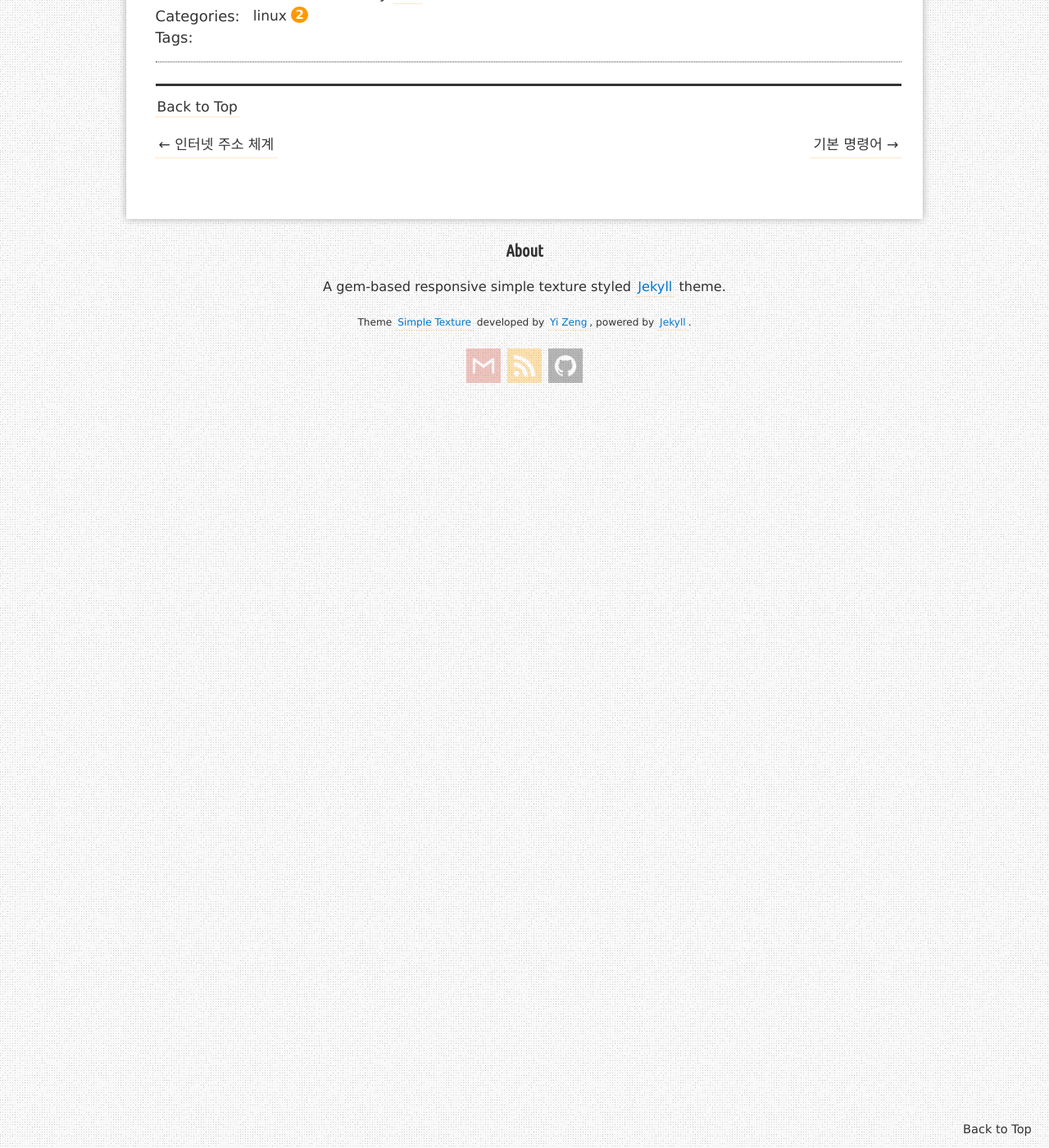
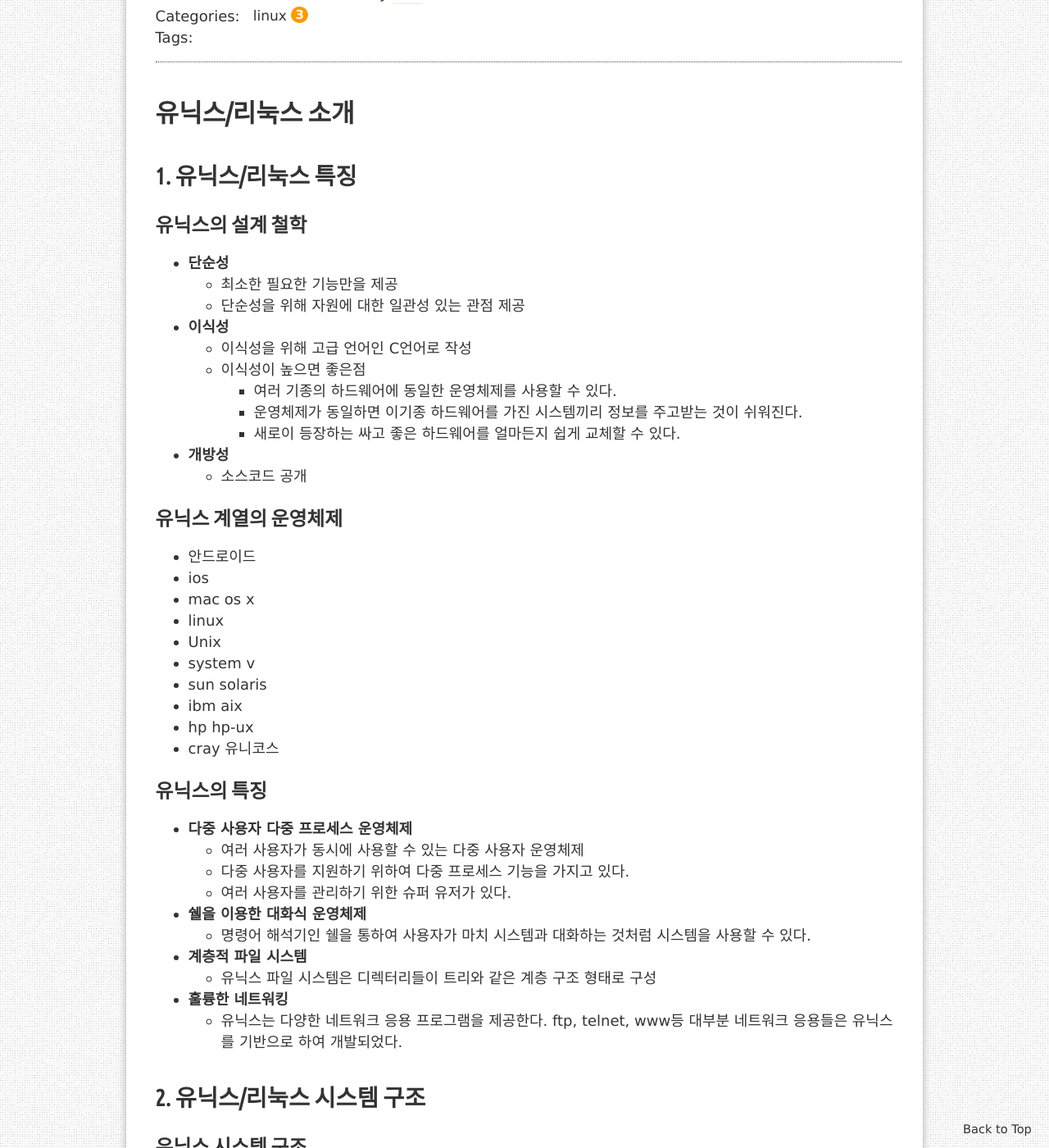
Before and after one commit to llmooon/llmooon.github.io, a Jekyll site: the page built from _posts/linux/2019-10-07-linux,unix 소개.md, in a window 1280 px wide and 1400 px high, scrolled down 215 px. Shown: the whole window at 82% size. Built offline with Jekyll 4.4.1, drawn with Linux system fonts in a browser that asks for light colours; some web fonts are replaced; comment, search, counter and statistics services are not loaded; some of the changed text lies outside the part shown.

Commit message:
update linux post & images

```diff
--- a/_posts/linux/2019-10-07-linux,unix 소개.md
+++ b/_posts/linux/2019-10-07-linux,unix 소개.md
@@ -3,3 +3,102 @@ layout: post
 comments: true
 categories: linux
 ---
+
+
+
+# 유닉스/리눅스 소개
+
+
+
+## 1. 유닉스/리눅스 특징
+
+
+
+### 유닉스의 설계 철학
+
+- **단순성**
+  - 최소한 필요한 기능만을 제공
+  - 단순성을 위해 자원에 대한 일관성 있는 관점 제공
+- **이식성**
+  - 이식성을 위해 고급 언어인 C언어로 작성
+  - 이식성이 높으면 좋은점
+    - 여러 기종의 하드웨어에 동일한 운영체제를 사용할 수 있다.
+    - 운영체제가 동일하면 이기종 하드웨어를 가진 시스템끼리 정보를 주고받는 것이 쉬워진다.
+    - 새로이 등장하는 싸고 좋은 하드웨어를 얼마든지 쉽게 교체할 수 있다.
+- **개방성**
+  - 소스코드 공개
+
+
+
+### 유닉스 계열의 운영체제
+
+- 안드로이드
+- ios
+- mac os x
+- linux
+- Unix
+- system v
+- sun solaris
+- ibm aix
+- hp hp-ux
+- cray 유니코스
+
+
+
+### 유닉스의 특징
+
+- **다중 사용자 다중 프로세스 운영체제**
+  - 여러 사용자가 동시에 사용할 수 있는 다중 사용자 운영체제
+  - 다중 사용자를 지원하기 위하여 다중 프로세스 기능을 가지고 있다.
+  - 여러 사용자를 관리하기 위한 슈퍼 유저가 있다.
+- **쉘을 이용한 대화식 운영체제**
+  - 명령어 해석기인 쉘을 통하여 사용자가 마치 시스템과 대화하는 것처럼 시스템을 사용할 수 있다.
+- **계층적 파일 시스템**
+  - 유닉스 파일 시스템은 디렉터리들이 트리와 같은 계층 구조 형태로 구성
+- **훌륭한 네트워킹**
+  - 유닉스는 다양한 네트워크 응용 프로그램을 제공한다. ftp, telnet, www등 대부분 네트워크 응용들은 유닉스를 기반으로 하여 개발되었다.
+
+
+
+## 2. 유닉스/리눅스 시스템 구조
+
+
+
+### 유닉스 시스템 구조
+
+유닉스의 전체적인 구조는 커널, 시스템 호출, 쉘, 라이브러리, 응용 프로그램 등으로 구성된다.
+
+![](../../assets/linux/unix1.PNG)
+
+
+
+### 커널과 시스템 호출
+
+- 커널은 하드웨어를 전반적으로 운영 관리한다.
+- 주요 기능
+  - **프로세스 관리**
+    - 여러개의 프로그램이 실행될 수 있도록 프로세스들을 CPU 스케줄링하여 마치 동시에 여러 프로세스들이 수행되는 것처럼 보이게 한다.
+  - **파일 관리**
+    - 디스크와 같은 저장장치 상에 파일 시스템을 구성하고 파일을 유지 관리한다.
+  - **메모리 관리**
+    - 메인 메모리가 효율적으로 사용될 수 있도록 관리한다.
+  - **통신 관리**
+    - 네트워크를 통해 정보를 효과적으로 주고받을 수 있도록 관리한다.
+  - **주변장치 관리**
+    - 모니터, 마우스, 키보드와 같은 장치를 쉽고 편리하게 사용할 수 있도록 관리한다.
+- **시스템 호출**
+  - 커널이 제공하는 서비스를 요청하기 위한 프로그래밍 인터페이스
+
+
+
+### 쉘
+
+- 사용자와 운영체제 사이의 인터페이스를 제공하는 특수 소프트웨어
+- 사용자로부터 명령어를 입력받아 그 명령어를 해석하여 수행해주는 명령어 해석기.
+
+
+
+### GNU 소프트웨어
+
+- 커널과 컴퓨터를 유용하게 만들어주는 다른 시스템 소프트웨어를 GNU 시스템 이라 한다.
+- GNU 소프트웨어들은 유닉스와 호활될 수 있도록 만들어졌으며, gcc(컴파일러), gdb(디버거), gedit(에디터), gnome(데스크톱 환경)이 있다.
```
Also changed, not shown: _posts/Network/2019-09-19-인터넷 주소 체계.md (+26 -0 lines), _posts/linux/2019-10-09-파일 사용.md (added, +9 -0 lines), assets/linux/unix1.PNG (added), assets/linux/xwindow.PNG (added).
